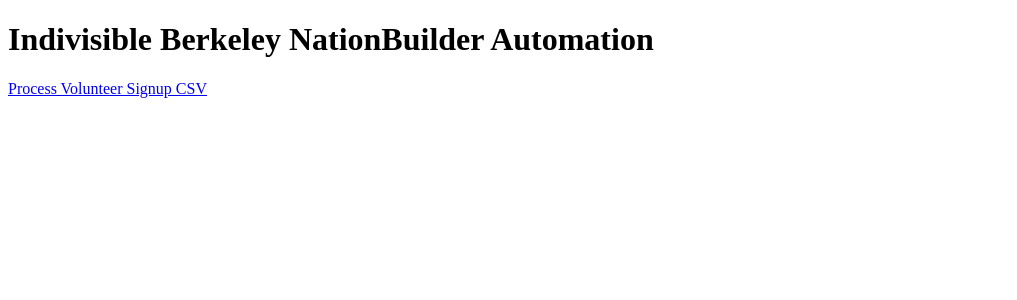
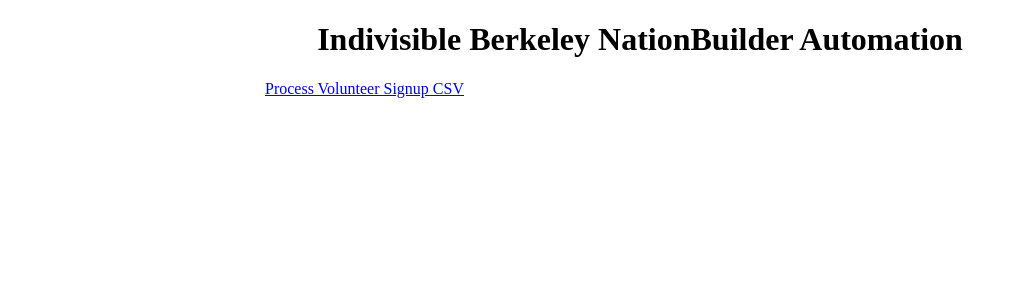
Before and after one commit to indivisibleberkeley/nation-autobuild, a Flask app: page / in a window 1280 px wide. Shown: the top 300 px of the page, without its empty margins (0-1017 px from the left). Run offline with Flask 2, Linux system fonts and the light colour scheme; parts of the project's set-up code (start-up, migrations or seed data) failed here and were passed over.

Commit message:
add stylesheet

```diff
--- /dev/null
+++ b/nab/static/main.css
@@ -0,0 +1,20 @@
+body {
+  margin: auto;
+  width: 750px;
+}
+
+h1 {
+  text-align: center;
+}
+
+form {
+  border-style: solid;
+  border-width: 1px;
+  padding: 10px;
+}
+
+table, td {
+  border-style: solid;
+  border-width: 1px;
+  margin: auto;
+}
--- a/nab/templates/base.html
+++ b/nab/templates/base.html
@@ -3,6 +3,7 @@
 <html>
   <head>
     <title>Indivisible Berkeley NationBuilder Automation </title>
+    <link rel="stylesheet" type="text/css" href="/static/main.css"/>
   </head>
   <body>
   {% block content %}{% endblock %}
```
